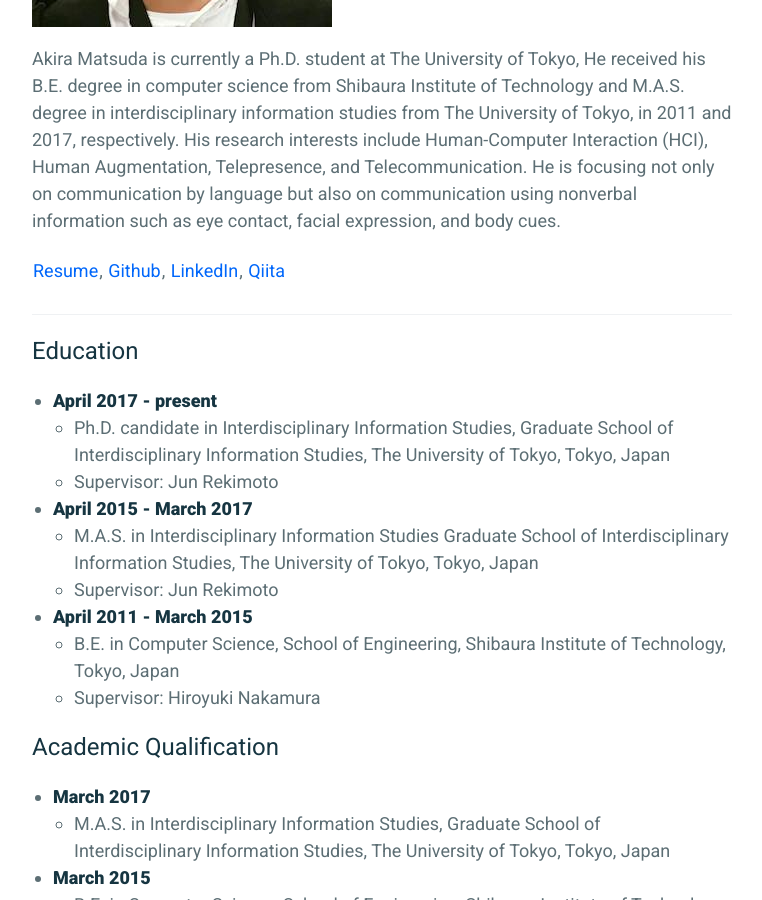
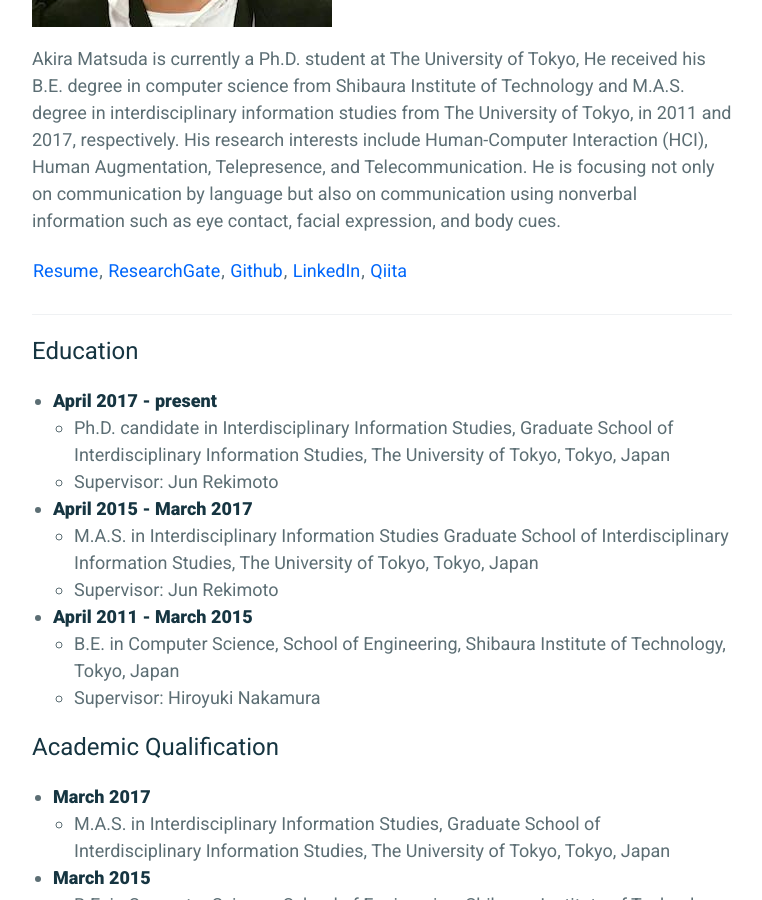
Before and after one commit to 0x0c/0x0c.github.com, a Jekyll site: the page built from _pages/about.md, in a window 1280 px wide and 900 px high, scrolled down 629 px. Shown: the whole window, without its empty margins (258-1020 px from the left). Built offline with Jekyll 4.4.1, drawn with Linux system fonts in a browser that asks for light colours.

Commit message:
Add ResearchGate

```diff
--- a/_pages/about.md
+++ b/_pages/about.md
@@ -8,7 +8,7 @@ permalink: /about/
 
 Akira Matsuda is currently a Ph.D. student at The University of Tokyo, He received his B.E. degree in computer science from Shibaura Institute of Technology and M.A.S. degree in interdisciplinary information studies from The University of Tokyo, in 2011 and 2017, respectively. His research interests include Human-Computer Interaction (HCI), Human Augmentation, Telepresence, and Telecommunication. He is focusing not only on communication by language but also on communication using nonverbal information such as eye contact, facial expression, and body cues.
 
-[Resume](../assets/akira_matsuda.pdf), [Github](https://github.com/0x0c), [LinkedIn](https://www.linkedin.com/in/akira-matsuda-425181140/), [Qiita](https://qiita.com/0x0c@github)
+[Resume](../assets/akira_matsuda.pdf), [ResearchGate](https://www.researchgate.net/profile/Akira_Matsuda5), [Github](https://github.com/0x0c), [LinkedIn](https://www.linkedin.com/in/akira-matsuda-425181140/), [Qiita](https://qiita.com/0x0c@github)
 
 ----
 
```
